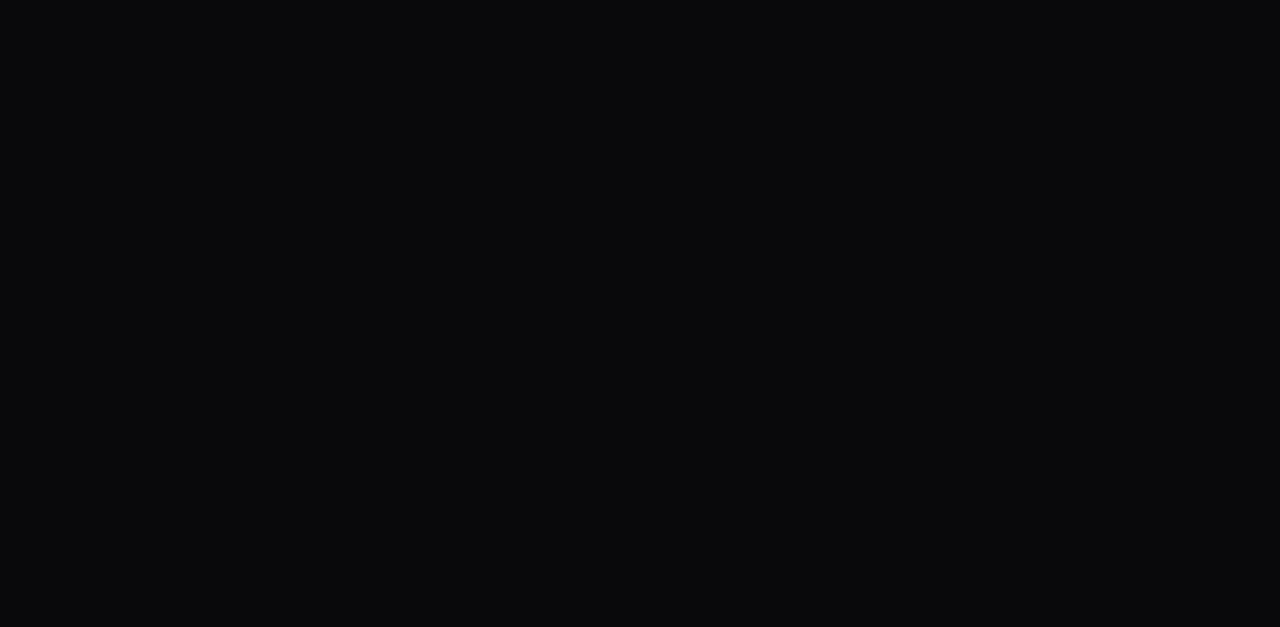
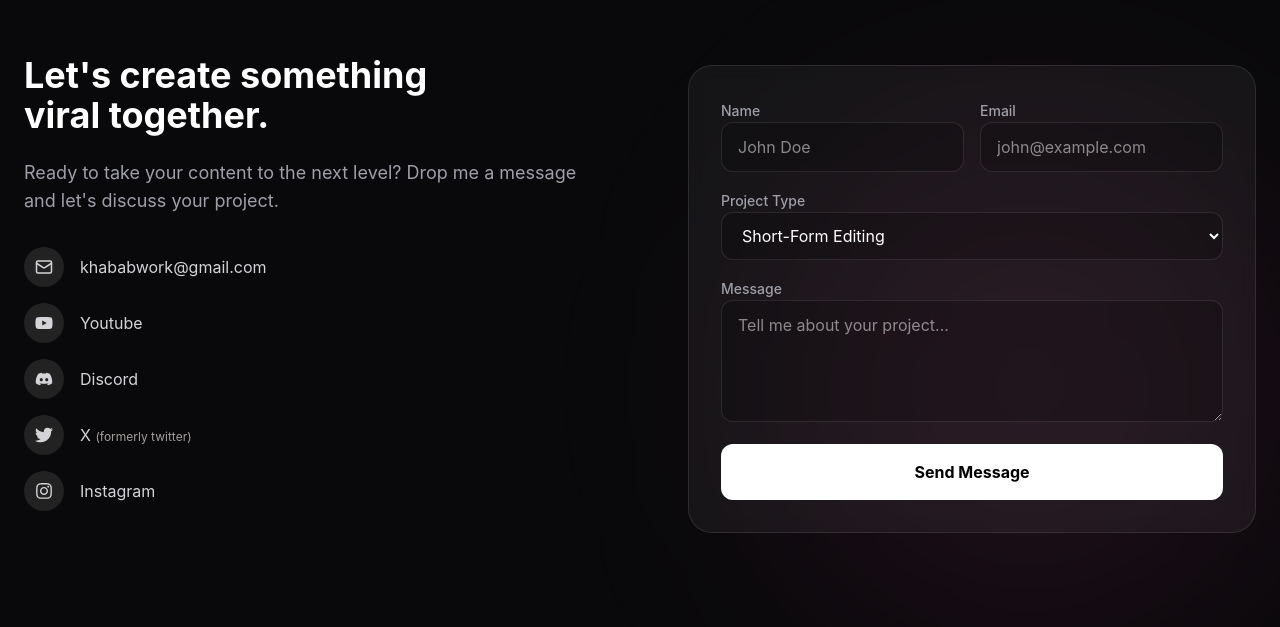
Before and after one commit to khababwork/portfolio, a React (Vite) app: page / in a window 1280 px wide. Shown: the part 2371-2998 px from the top of the page. Before the commit the page ends 2330 px from the top, so only its background shows below. Built offline with nearby package versions, Linux system fonts and the light colour scheme.

Commit message:
feat(Contact): Add Contact section with ContactForm component  with web3forms and integrate react-icons for social links

```diff
--- a/package.json
+++ b/package.json
@@ -14,6 +14,7 @@
     "lucide-react": "^0.556.0",
     "react": "^19.2.0",
     "react-dom": "^19.2.0",
+    "react-icons": "^5.5.0",
     "tailwindcss": "^4.1.17"
   },
   "devDependencies": {
--- a/src/App.jsx
+++ b/src/App.jsx
@@ -2,6 +2,7 @@
 import Hero from "./components/Hero";
 import Work from "./components/Work";
 import Skills from "./components/Skills";
+import Contact from "./components/Contact";
 
 function App() {
   return (
@@ -11,6 +12,7 @@
         <Hero />
         <Work />
         <Skills />
+        <Contact />
       </main>
     </div>
   );
--- /dev/null
+++ b/src/components/Contact.jsx
@@ -0,0 +1,79 @@
+import { Mail } from "lucide-react";
+import { FaDiscord, FaInstagram, FaTwitter, FaYoutube } from "react-icons/fa";
+import ContactForm from "./utils/ContactForm";
+
+const Contact = () => {
+  return (
+    <section id="contact" className="py-24 relative overflow-hidden">
+      <div className="absolute right-0 bottom-0 w-[500px] h-[500px] bg-secondary/10 rounded-full blur-[120px] pointer-events-none" />
+
+      <div className="container mx-auto px-6 relative z-10">
+        <div className="grid lg:grid-cols-2 gap-12 lg:gap-24 items-center">
+          <div>
+            <h2 className="text-4xl font-bold text-white mb-6">
+              Let's create something <br /> viral together.
+            </h2>
+            <p className="text-lg text-zinc-400 mb-8">
+              Ready to take your content to the next level? Drop me a message
+              and let's discuss your project.
+            </p>
+
+            <div className="space-y-4 mb-8">
+              <a
+                href="mailto:khababwork@gmail.com"
+                className="flex items-center gap-4 text-zinc-300 hover:text-white transition-colors">
+                <div className="flex h-10 w-10 items-center justify-center rounded-full bg-white/10">
+                  <Mail size={18} />
+                </div>
+                <span>khababwork@gmail.com</span>
+              </a>
+              <a
+                href="https://www.youtube.com/@249edit"
+                className="flex items-center gap-4 text-zinc-300 hover:text-white transition-colors"
+                target="_blank">
+                <div className="flex h-10 w-10 items-center justify-center rounded-full bg-white/10">
+                  <FaYoutube size={18} />
+                </div>
+                <span>Youtube</span>
+              </a>
+              <a
+                href="https://discord.com/users/1344494795338547201"
+                className="flex items-center gap-4 text-zinc-300 hover:text-white transition-colors"
+                target="_blank">
+                <div className="flex h-10 w-10 items-center justify-center rounded-full bg-white/10">
+                  <FaDiscord size={18} />
+                </div>
+                <span>Discord</span>
+              </a>
+              <a
+                href="https://x.com/249edit"
+                className="flex items-center gap-4 text-zinc-300 hover:text-white transition-colors"
+                target="_blank">
+                <div className="flex h-10 w-10 items-center justify-center rounded-full bg-white/10">
+                  <FaTwitter size={18} />
+                </div>
+                <span>
+                  X{" "}
+                  <span className="text-stone-400 text-xs">
+                    (formerly twitter)
+                  </span>
+                </span>
+              </a>
+              <a
+                href="https://www.instagram.com/249edit"
+                className="flex items-center gap-4 text-zinc-300 hover:text-white transition-colors"
+                target="_blank">
+                <div className="flex h-10 w-10 items-center justify-center rounded-full bg-white/10">
+                  <FaInstagram size={18} />
+                </div>
+                <span>Instagram</span>
+              </a>
+            </div>
+          </div>
+          <ContactForm />
+        </div>
+      </div>
+    </section>
+  );
+};
+export default Contact;
--- /dev/null
+++ b/src/components/utils/ContactForm.jsx
@@ -0,0 +1,121 @@
+import { useState } from "react";
+
+export default function ContactForm() {
+  const [result, setResult] = useState("");
+  const [isSubmitting, setIsSubmitting] = useState(false);
+
+  const onSubmit = async (event) => {
+    event.preventDefault();
+    setIsSubmitting(true);
+    setResult("");
+
+    const formData = new FormData(event.target);
+    formData.append("access_key", "17732eb4-4aca-4106-b5c0-6706375eeb26");
+
+    try {
+      const response = await fetch("https://api.web3forms.com/submit", {
+        method: "POST",
+        body: formData,
+      });
+
+      const data = await response.json();
+
+      if (data.success) {
+        setResult("Thanks for reaching out! I'll get back to you soon.");
+        event.target.reset();
+
+        setTimeout(() => setResult(""), 5000);
+      } else {
+        setResult("Something went wrong. Please try again or contact me directly.");
+      }
+    } catch (error) {
+      setResult("Something went wrong. Please try again or contact me directly.");
+    } finally {
+      setIsSubmitting(false);
+    }
+  };
+
+  return (
+    <form
+      className="space-y-4 rounded-3xl bg-white/5 p-8 border border-white/10 backdrop-blur-sm"
+      onSubmit={onSubmit}>
+      <div className="grid grid-cols-2 gap-4">
+        <div className="space-y-2">
+          <label htmlFor="name" className="text-sm font-medium text-zinc-400">
+            Name
+          </label>
+          <input
+            type="text"
+            name="name"
+            id="name"
+            required
+            className="w-full rounded-xl bg-black/20 border border-white/10 px-4 py-3 text-white focus:outline-none focus:border-primary/50 transition-colors"
+            placeholder="John Doe"
+          />
+        </div>
+        <div className="space-y-2">
+          <label
+            htmlFor="email"
+            className="text-sm font-medium text-zinc-400">
+            Email
+          </label>
+          <input
+            type="email"
+            name="email"
+            id="email"
+            required
+            className="w-full rounded-xl bg-black/20 border border-white/10 px-4 py-3 text-white focus:outline-none focus:border-primary/50 transition-colors"
+            placeholder="john@example.com"
+          />
+        </div>
+      </div>
+
+      <div className="space-y-2">
+        <label htmlFor="type" className="text-sm font-medium text-zinc-400">
+          Project Type
+        </label>
+        <select
+          id="type"
+          name="type"
+          required
+          className="w-full rounded-xl bg-black/20 border border-white/10 px-4 py-3 text-white focus:outline-none focus:border-primary/50 transition-colors [&>option]:text-black">
+          <option>Short-Form Editing</option>
+          <option>Long-Form Editing</option>
+          <option>Thumbnail Design</option>
+          <option>Other</option>
+        </select>
+      </div>
+
+      <div className="space-y-2">
+        <label
+          htmlFor="message"
+          className="text-sm font-medium text-zinc-400">
+          Message
+        </label>
+        <textarea
+          id="message"
+          name="message"
+          rows="4"
+          required
+          className="w-full rounded-xl bg-black/20 border border-white/10 px-4 py-3 text-white focus:outline-none focus:border-primary/50 transition-colors"
+          placeholder="Tell me about your project..."></textarea>
+      </div>
+
+      <button
+        type="submit"
+        disabled={isSubmitting}
+        className="w-full rounded-xl bg-white text-black font-bold py-4 hover:bg-zinc-200 transition-colors disabled:opacity-50 disabled:cursor-not-allowed cursor-pointer">
+        {isSubmitting ? "Sending..." : "Send Message"}
+      </button>
+
+      {result && (
+        <p
+          className={`text-sm text-center ${
+            result.includes("Thanks") ? "text-green-400" : "text-red-400"
+          }`}>
+          {result}
+        </p>
+      )}
+    </form>
+  );
+}
```
Also changed, not shown: 1 other file (tests, documents, lock files or other folders).
